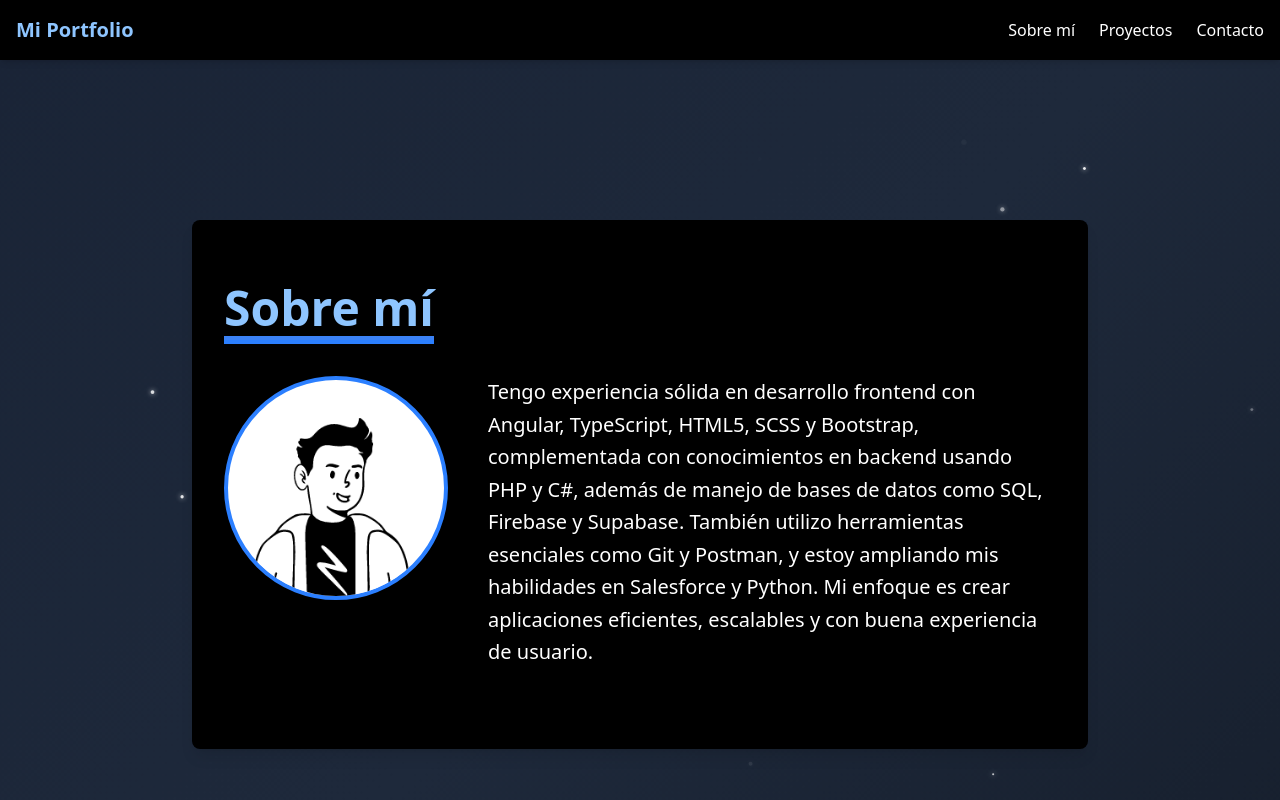
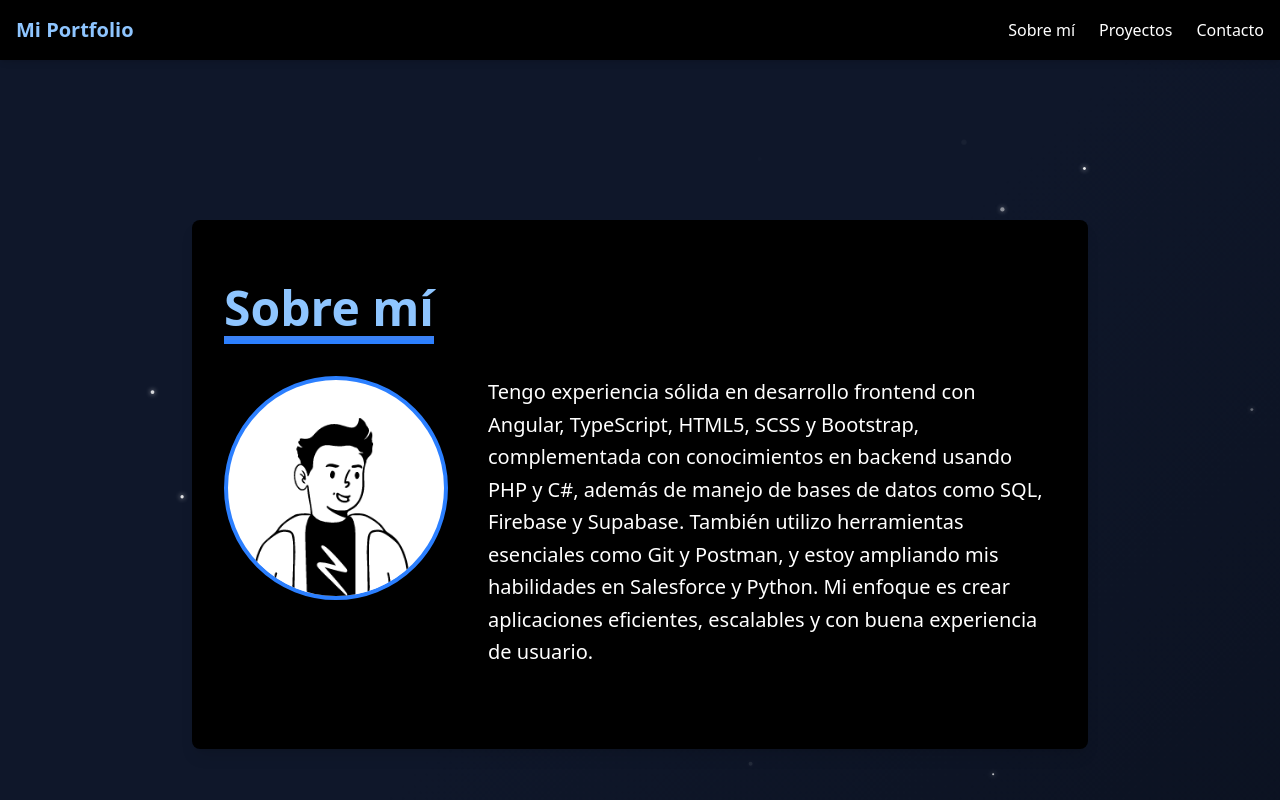
Before and after one commit to TheThunderfun/portfolio, an Angular app: page / in a window 1280 px wide. Shown: the top 800 px of the page. Built offline with nearby package versions, Linux system fonts and the light colour scheme.

Commit message:
background fixed

```diff
--- a/src/styles.css
+++ b/src/styles.css
@@ -8,7 +8,7 @@ html {
 }
 
 body {
-  background: linear-gradient(-45deg, #000103, #1e293b, #0f172a, #1e3a8a);
+  background: linear-gradient(-45deg, #000103, #0f172a, #0f172a, #0f172a);
   background-size: 600% 600%; /* Aumentado para suavizar la animación */
   animation: gradientBG 20s ease infinite; /* Animación más lenta para menos artefactos */
   margin: 0;
```
